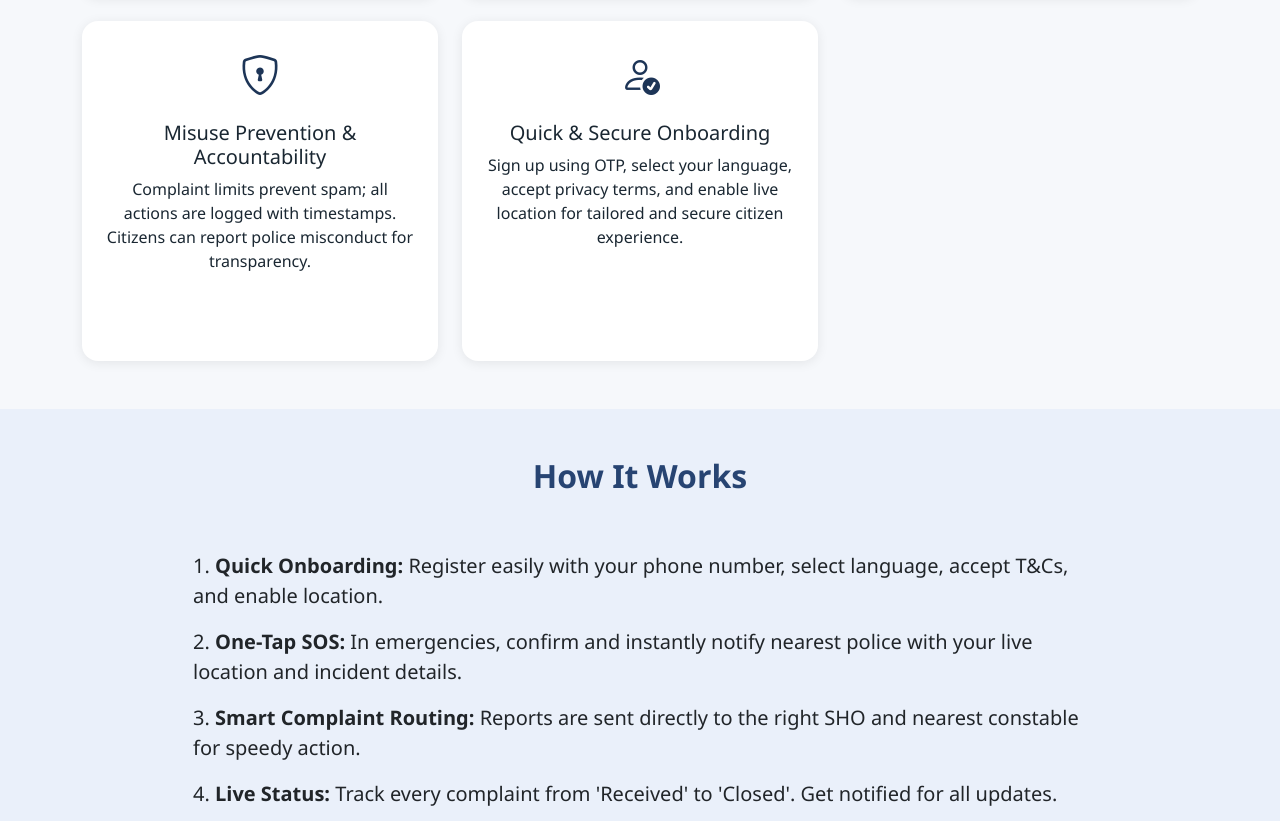
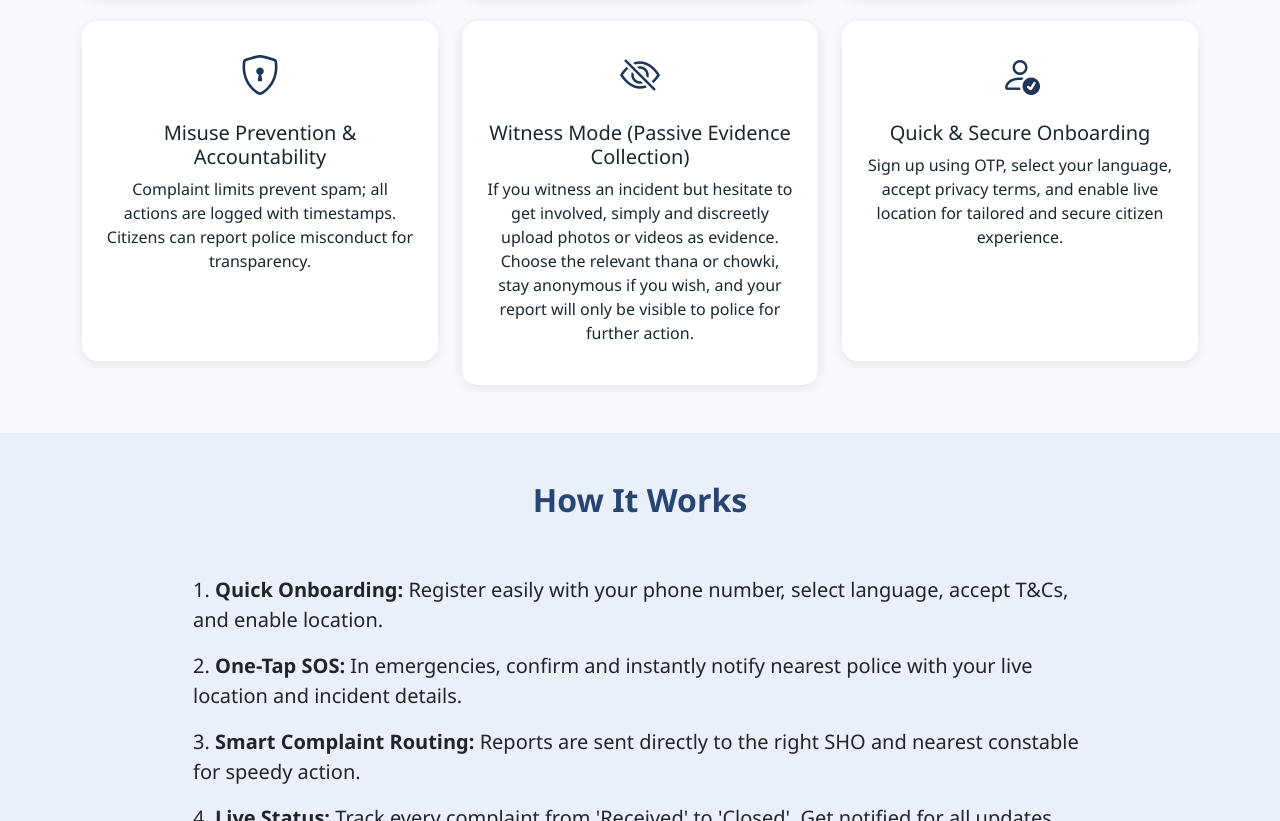
Before and after one commit to bilalgoila/Suraksha, a plain HTML site: page index.html in a window 1280 px wide. Shown: the part 1109-1930 px from the top of the page. Drawn offline with nearby package versions, Linux system fonts and the light colour scheme.

Commit message:
Feature Add

```diff
--- a/index.html
+++ b/index.html
@@ -136,6 +136,19 @@
         </div>
       </div>
 
+
+      <div class="col-md-4">
+        <div class="feature-card text-center">
+        <div class="mb-3">
+          <i class="bi bi-eye-slash" style="font-size:2.5rem;color:#1d3557"></i>
+        </div>
+          <h5>Witness Mode (Passive Evidence Collection)</h5>
+          <p>
+            If you witness an incident but hesitate to get involved, simply and discreetly upload photos or videos as evidence. Choose the relevant thana or chowki, stay anonymous if you wish, and your report will only be visible to police for further action.
+          </p>
+        </div>
+      </div>
+
       <div class="col-md-4">
         <div class="feature-card text-center">
           <div class="mb-3"><i class="bi bi-person-check" style="font-size:2.5rem;color:#1d3557"></i></div>
@@ -143,6 +156,7 @@
           <p>Sign up using OTP, select your language, accept privacy terms, and enable live location for tailored and secure citizen experience.</p>
         </div>
       </div>
+
     </div>
   </div>
 </section>
```
